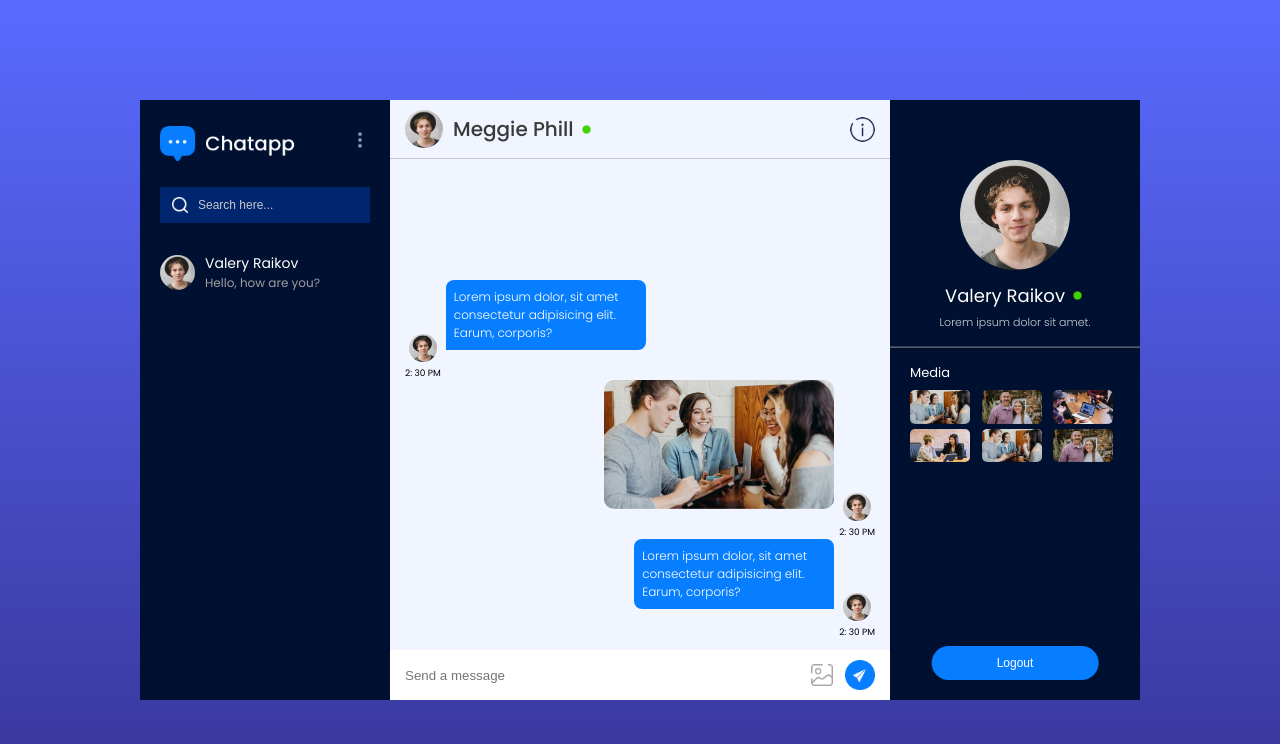
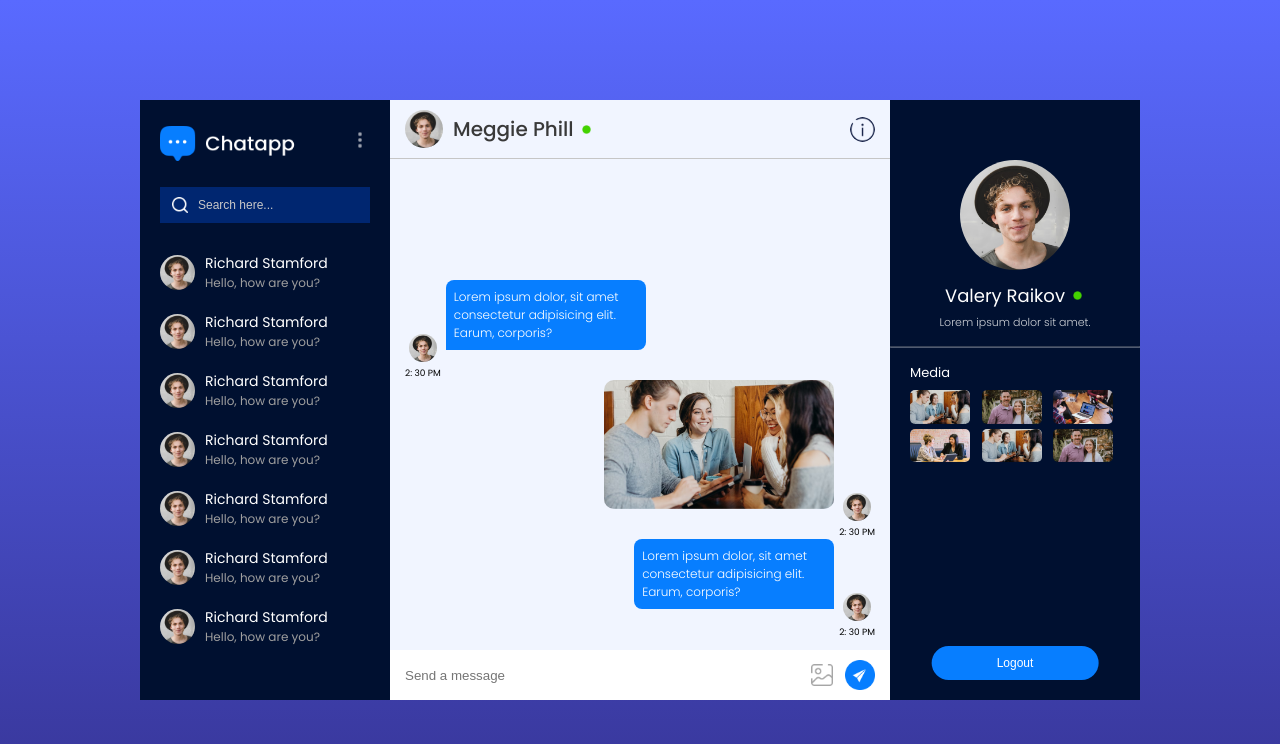
Before and after one commit to ValeryRaikov/Chat-App, a React (Vite) app in the folder client/: page /chat in a window 1280 px wide. Shown: the top 744 px of the page. Built offline with nearby package versions, Linux system fonts and the light colour scheme; no server answers; the database is empty; sample sign-in values are in the browser's storage.

Commit message:
Add Search engine

```diff
--- a/client/src/components/left-sidebar/LeftSidebar.jsx
+++ b/client/src/components/left-sidebar/LeftSidebar.jsx
@@ -1,10 +1,42 @@
+import { useContext, useState } from 'react';
 import { useNavigate } from 'react-router-dom';
+
+import { collection, getDocs, query, where } from 'firebase/firestore';
+import { db } from '../config/firebase';
 
 import './LeftSidebar.css';
 import assets from '../../assets/assets';
 
+import { AppContext } from '../../context/AppContext';
+
 export default function LeftSidebar() {
     const navigate = useNavigate();
+    const { userData } = useContext(AppContext);
+    const [user, setUser] = useState(null);
+    const [showSearch, setShowSearch] = useState(false);
+
+    const inputHandler = async () => {
+        try {
+            const input = e.target.value;
+
+            if (input) {
+                setShowSearch(true);
+                const userRef = collection(db, 'users');
+                const q = query(userRef, where('username', '==', input.toLowerCase()));
+                const querySnap = await getDocs(q);
+
+                if (!querySnap.empty && querySnap.docs[0].data().id !== userData.id) {
+                    setUser(querySnap.docs[0].data());
+                } else {
+                    setUser(null);
+                }
+            } else {
+                setShowSearch(false);
+            }
+        } catch (err) {
+
+        }
+    }
 
     return (
         <div className="ls">
@@ -22,10 +54,29 @@ export default function LeftSidebar() {
                 </div>
                 <div className="ls-search">
                     <img src={assets.search_icon} alt={assets.search_icon.toString()} />
-                    <input type="text" placeholder="Search here..." />
+                    <input
+                        onChange={inputHandler}
+                        type="text"
+                        placeholder="Search here..."
+                    />
                 </div>
             </div>
             <div className="ls-list">
+                {showSearch && user
+                    ? <div className="friends add-user">
+                        <img src={user.avatar} alt="" />
+                        <p>{user.name}</p>
+                    </div>
+                    : Array(12).fill('').map((item, idx) => (
+                        <div key={idx} className="friends">
+                            <img src={assets.profile_img} alt="" />
+                            <div>
+                                <p>Richard Stamford</p>
+                                <span>Hello, how are you?</span>
+                            </div>
+                        </div>
+                    ))
+                }
                 <div className="friends">
                     <img src={assets.profile_img} alt={assets.profile_img.toString()} />
                     <div>
--- a/client/src/context/AppContext.jsx
+++ b/client/src/context/AppContext.jsx
@@ -45,7 +45,7 @@ const AppContextProvider = ({children}) => {
         if (userData) {
             const chatRef = doc(db, 'chats', userData.id);
             const unsubscribe = onSnapshot(chatRef, async (response) => {
-                const chatItems = response.data().chatData;
+                const chatItems = response.data().chatsData;
                 const tempData = [];
                 for (const item of chatItems) {
                     const userRef = doc(db, 'users', item.rId);
```
